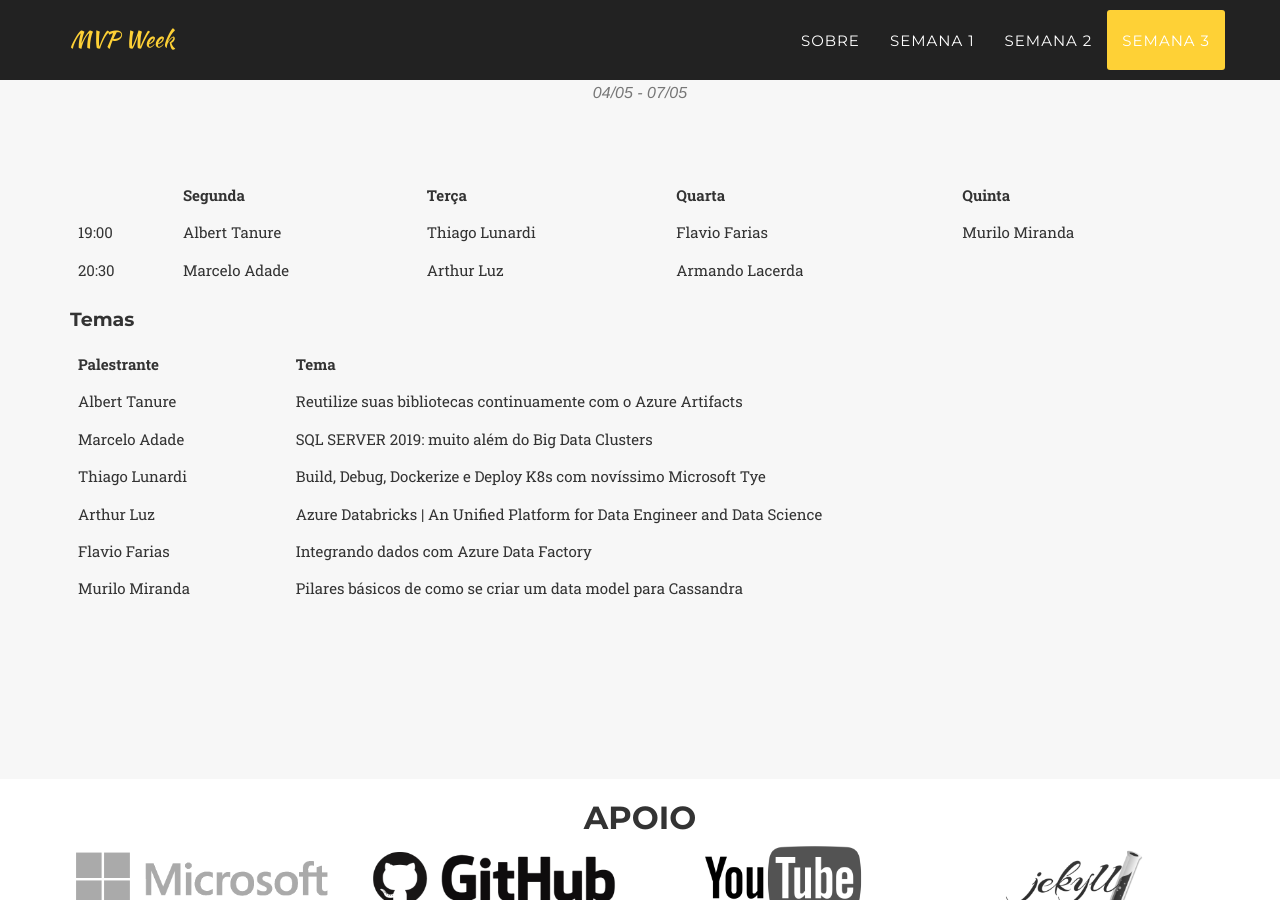
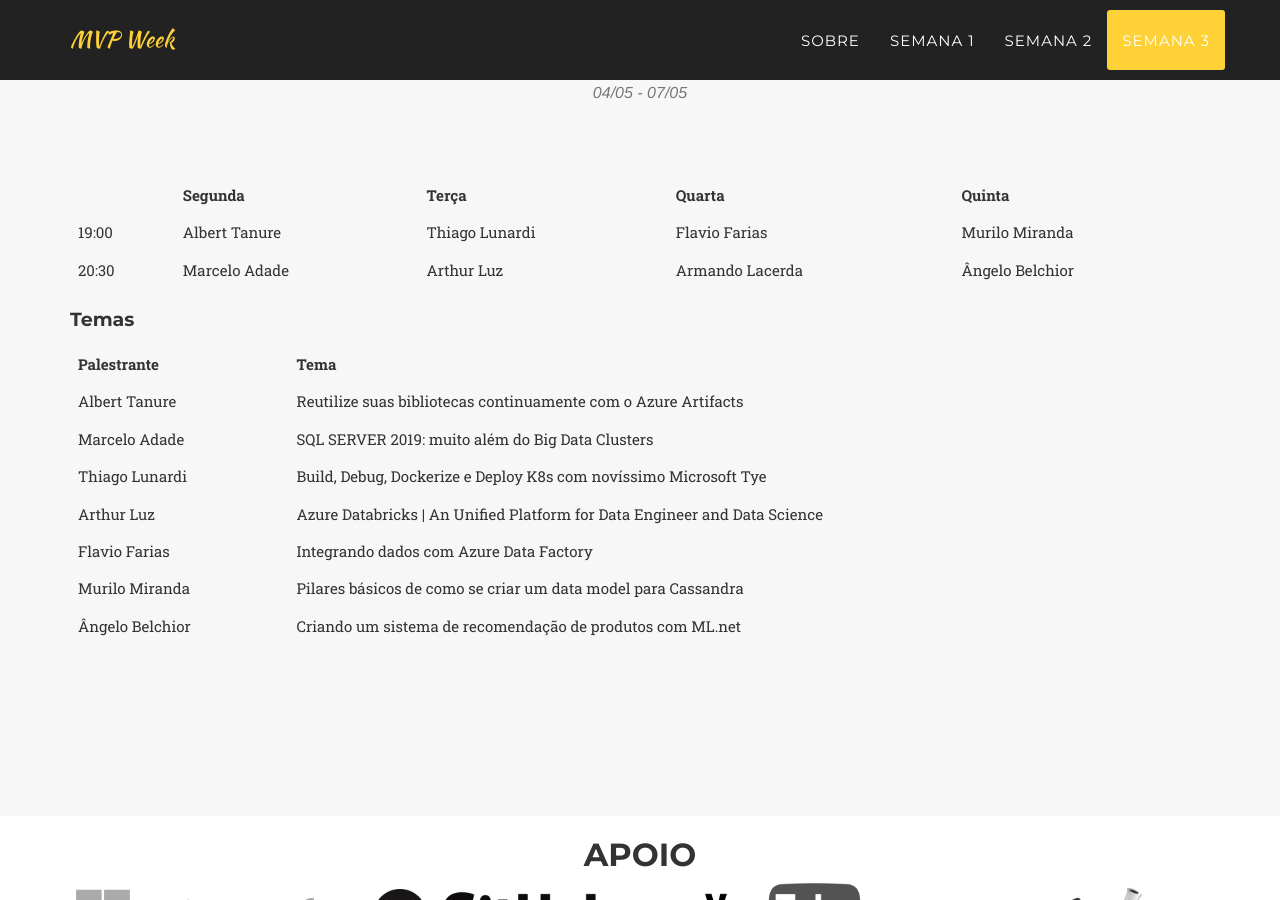
Before and after one commit to mvpweek/mvpweek.github.io, a Jekyll site: the page built from index.html, in a window 1280 px wide and 900 px high, scrolled down 3645 px. Built offline with Jekyll 4.4.1, drawn with Linux system fonts in a browser that asks for light colours; nearby versions of some CDN libraries; some web fonts are replaced.

Commit message:
Update agenda_s3.html

```diff
--- a/_includes/agenda_s3.html
+++ b/_includes/agenda_s3.html
@@ -32,7 +32,7 @@
                             <td>Marcelo Adade</td>
                             <td>Arthur Luz</td>
                             <td>Armando Lacerda</td>
-                            <td></td>
+                            <td>Ângelo Belchior</td>
                         </tr>
                     </tbody>
                 </table>
@@ -69,6 +69,7 @@
                             <td>Murilo Miranda</td>
                             <td>Pilares básicos de como se criar um data model para Cassandra</td>
                         </tr>
+<tr><td>Ângelo Belchior</td><td>Criando um sistema de recomendação de produtos com ML.net</td></tr>
                     </tbody>
                 </table>
                 </article>
```
